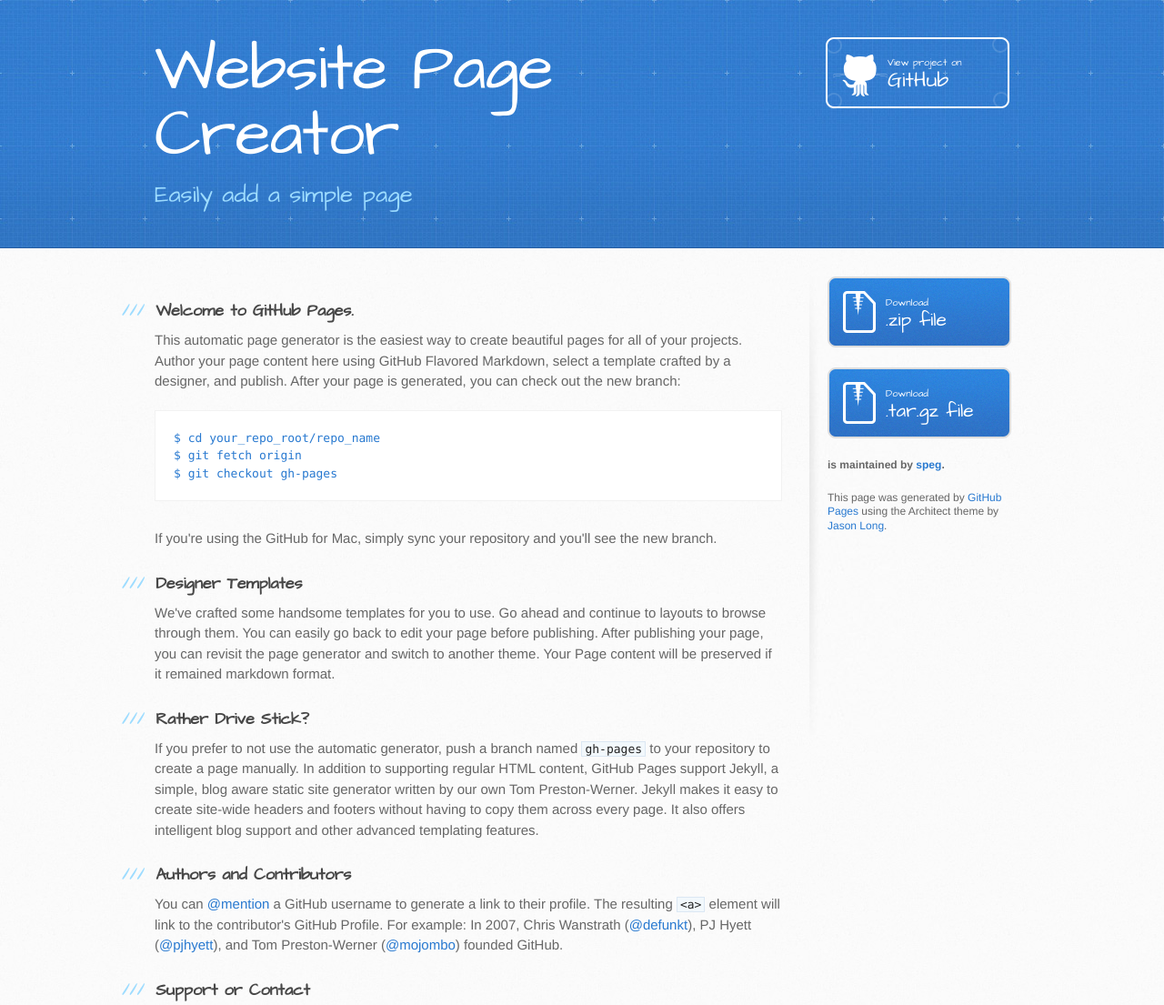
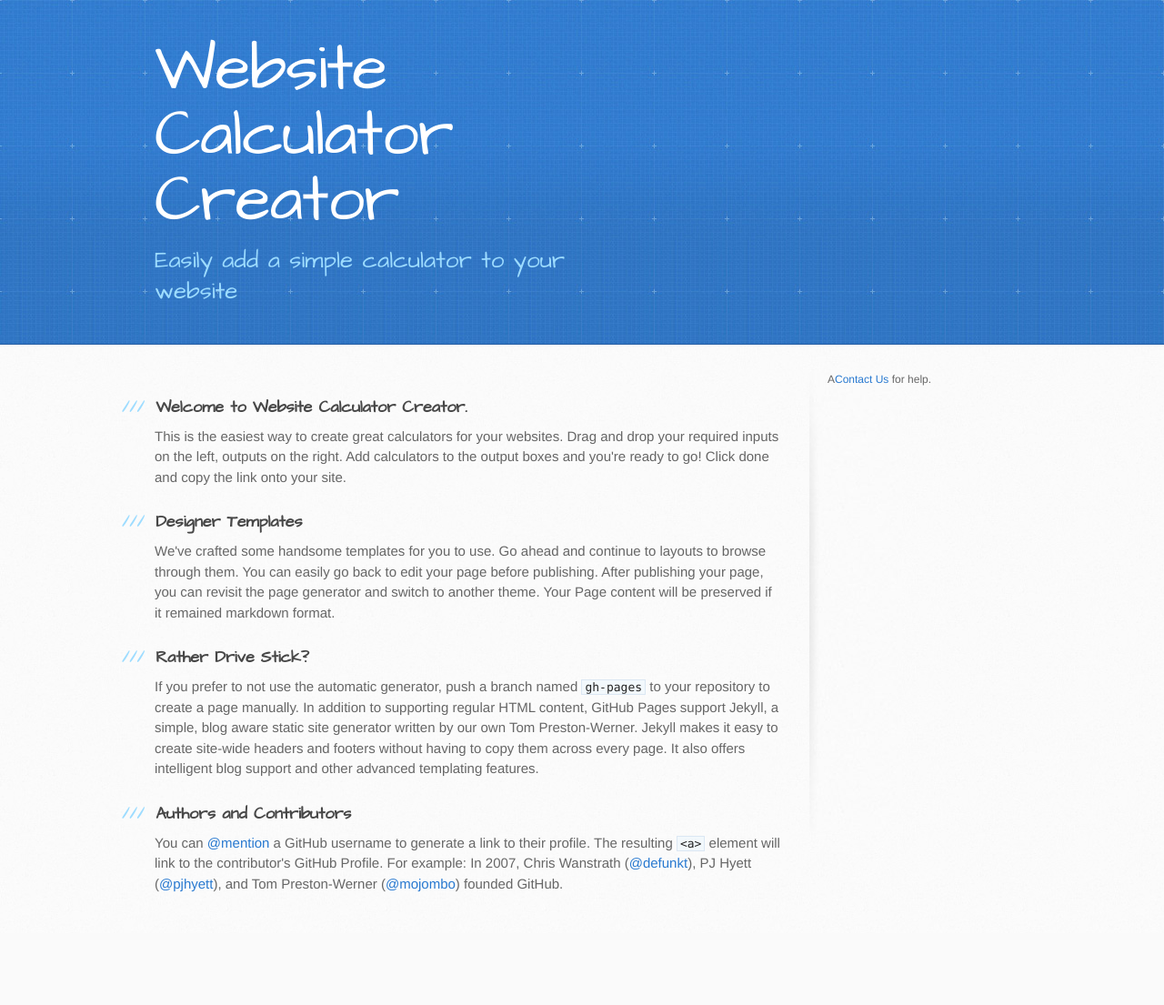
Before and after one commit to speg/wcc, a plain HTML site: page index.html in a window 1280 px wide. Shown: the top 1105 px of the page at 91% size. After the commit the page ends 1026 px from the top, so only its background shows below. Drawn offline with Linux system fonts and the light colour scheme.

Commit message:
remove demo copy

```diff
--- a/index.html
+++ b/index.html
@@ -19,9 +19,9 @@
   <body>
     <header>
       <div class="inner">
-        <h1>Website Page Creator</h1>
-        <h2>Easily add a simple page</h2>
-        <a href="https://github.com/speg/wcc" class="button"><small>View project on</small>GitHub</a>
+        <h1>Website Calculator Creator</h1>
+        <h2>Easily add a simple calculator to your website</h2>
+        <!-- <a href="https://github.com/speg/wcc" class="button"><small>View project on</small>GitHub</a> -->
       </div>
     </header>
 
@@ -29,16 +29,12 @@
       <div class="inner clearfix">
         <section id="main-content">
           <h3>
-<a name="welcome-to-github-pages" class="anchor" href="#welcome-to-github-pages"><span class="octicon octicon-link"></span></a>Welcome to GitHub Pages.</h3>
+<a name="welcome-to-github-pages" class="anchor" href="#welcome-to-github-pages"><span class="octicon octicon-link"></span></a>Welcome to Website Calculator Creator.</h3>
 
-<p>This automatic page generator is the easiest way to create beautiful pages for all of your projects. Author your page content here using GitHub Flavored Markdown, select a template crafted by a designer, and publish. After your page is generated, you can check out the new branch:</p>
+<p>This is the easiest way to create great calculators for your websites. Drag and drop your required inputs on the left, outputs on the right. Add calculators to the output boxes and you're ready to go! Click done and copy the link onto your site.</p>
 
-<pre><code>$ cd your_repo_root/repo_name
-$ git fetch origin
-$ git checkout gh-pages
-</code></pre>
 
-<p>If you're using the GitHub for Mac, simply sync your repository and you'll see the new branch.</p>
+
 
 <h3>
 <a name="designer-templates" class="anchor" href="#designer-templates"><span class="octicon octicon-link"></span></a>Designer Templates</h3>
@@ -55,25 +51,11 @@ $ git checkout gh-pages
 
 <p>You can <a href="https://github.com/blog/821" class="user-mention">@mention</a> a GitHub username to generate a link to their profile. The resulting <code>&lt;a&gt;</code> element will link to the contributor's GitHub Profile. For example: In 2007, Chris Wanstrath (<a href="https://github.com/defunkt" class="user-mention">@defunkt</a>), PJ Hyett (<a href="https://github.com/pjhyett" class="user-mention">@pjhyett</a>), and Tom Preston-Werner (<a href="https://github.com/mojombo" class="user-mention">@mojombo</a>) founded GitHub.</p>
 
-<h3>
-<a name="support-or-contact" class="anchor" href="#support-or-contact"><span class="octicon octicon-link"></span></a>Support or Contact</h3>
-
-<p>Having trouble with Pages? Check out the documentation at <a href="http://help.github.com/pages">http://help.github.com/pages</a> or contact <a href="mailto:support@github.com">support@github.com</a> and we’ll help you sort it out.</p>
         </section>
 
         <aside id="sidebar">
-          <a href="https://github.com/speg/wcc/zipball/master" class="button">
-            <small>Download</small>
-            .zip file
-          </a>
-          <a href="https://github.com/speg/wcc/tarball/master" class="button">
-            <small>Download</small>
-            .tar.gz file
-          </a>
 
-          <p class="repo-owner"><a href="https://github.com/speg/wcc"></a> is maintained by <a href="https://github.com/speg">speg</a>.</p>
-
-          <p>This page was generated by <a href="https://pages.github.com">GitHub Pages</a> using the Architect theme by <a href="https://twitter.com/jasonlong">Jason Long</a>.</p>
+          <p><span class="octicon octicon-link"></span>A<a href="mailto:speg@me.com">Contact Us</a> for help.</p>
         </aside>
       </div>
     </div>
```
